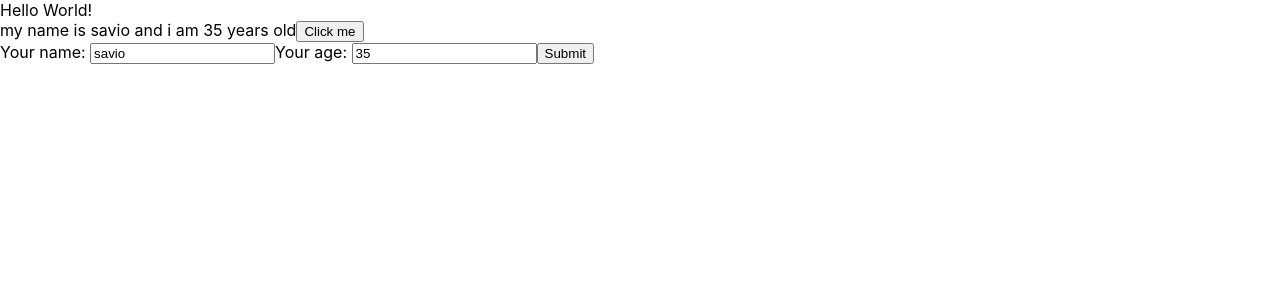
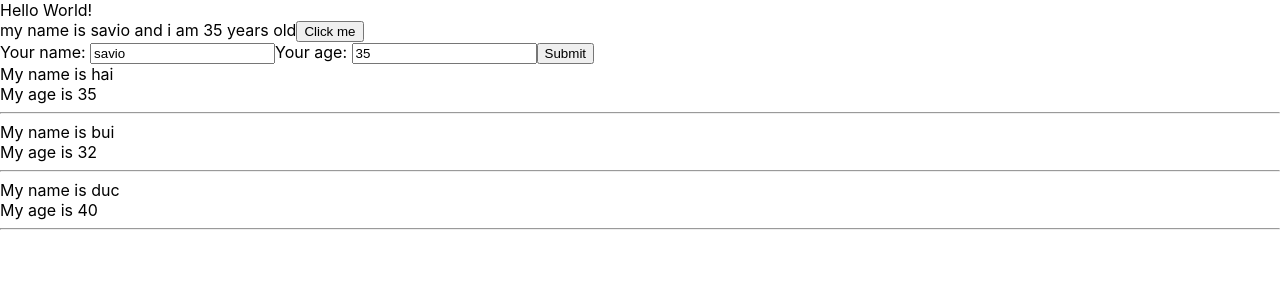
Before and after one commit to buiduchai/demo, a React (Create React App) app: page / in a window 1280 px wide. Shown: the top 300 px of the page. Built offline with nearby package versions, Linux system fonts and the light colour scheme.

Commit message:
video 23

```diff
--- /dev/null
+++ b/src/components/DisplayInfo.js
@@ -0,0 +1,25 @@
+import React from "react";
+
+class DisplayInfo extends React.Component {
+
+    render() {
+        const listUser = this.props.listUser;
+        return (
+            <div>
+                {
+                    listUser.map((item) => {
+                        return (
+                            <div key={item.id}>
+                                <div>My name is {item.name}</div>
+                                <div>My age is {item.age}</div>
+                                <hr></hr>
+                            </div>
+                        )
+                    })
+                }
+            </div >
+        );
+    }
+}
+
+export default DisplayInfo;
--- a/src/components/MyComponent.js
+++ b/src/components/MyComponent.js
@@ -1,14 +1,23 @@
 import React from 'react';
 import UserInfo from './UserInfo';
+import DisplayInfo from './DisplayInfo';
 
 class MyComponent extends React.Component {
     //JSX
 
+    state = {
+        listUser: [
+            { id: 1, name: 'hai', age: 35 },
+            { id: 2, name: 'bui', age: 32 },
+            { id: 3, name: 'duc', age: 40 },
+        ]
+    }
 
     render() {
         return (
             <div>
                 <UserInfo></UserInfo>
+                <DisplayInfo listUser={this.state.listUser}></DisplayInfo>
             </div >
         );
     }
```
